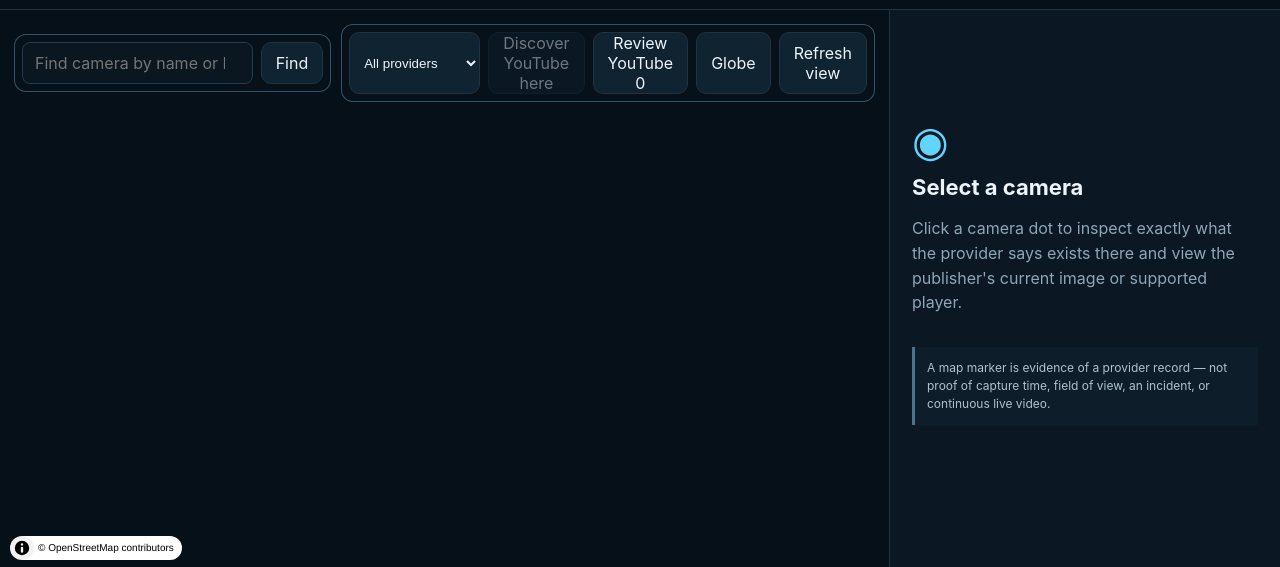
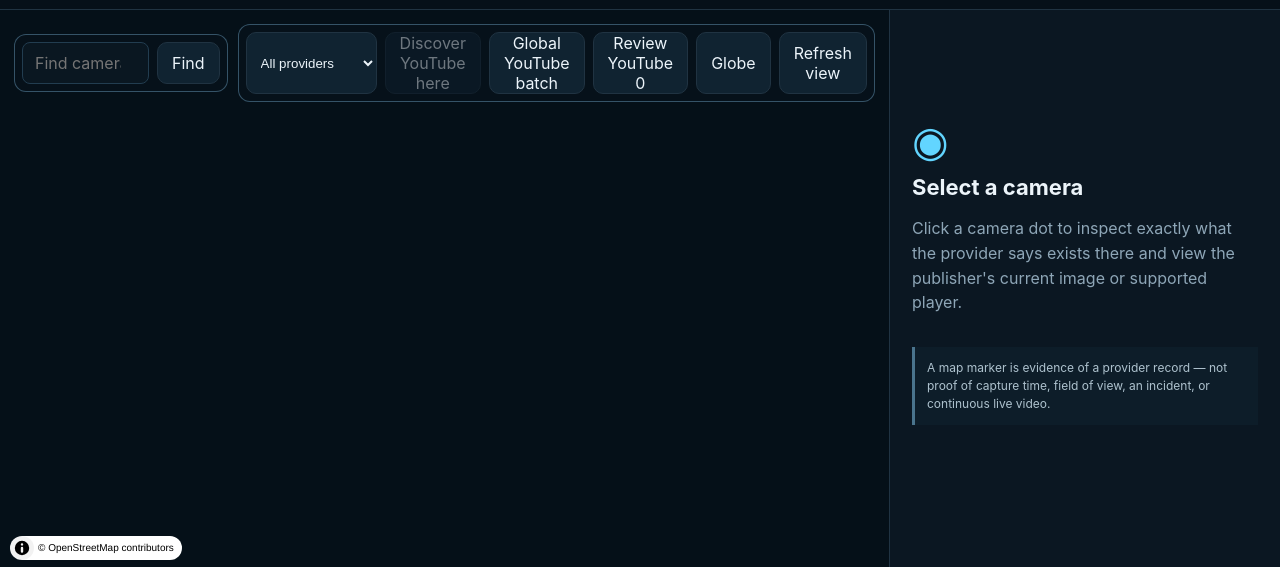
Before and after one commit to US0RIS/Worldwide-Cams, a website built with Vite: page index.html in a window 1280 px wide. Shown: the part 193-760 px from the top of the page. Built offline with nearby package versions, Linux system fonts and the light colour scheme; no server answers; animation ran at ten frames a second; files whose address does not match are found by name.

Commit message:
UI: add resumable global YouTube discovery control

```diff
--- a/index.html
+++ b/index.html
@@ -77,6 +77,7 @@
                 <option value="custom">Custom public</option>
               </select>
               <button id="youtube-discover" type="button">Discover YouTube here</button>
+              <button id="youtube-global" type="button">Global YouTube batch</button>
               <button id="youtube-review" type="button">Review YouTube <span id="youtube-review-count">0</span></button>
               <button id="reset-view" type="button">Globe</button>
               <button id="refresh-view" type="button">Refresh view</button>
```
